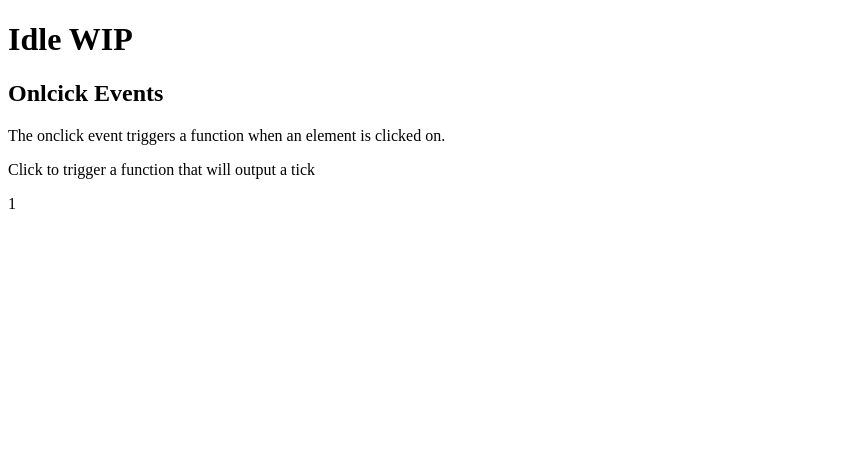
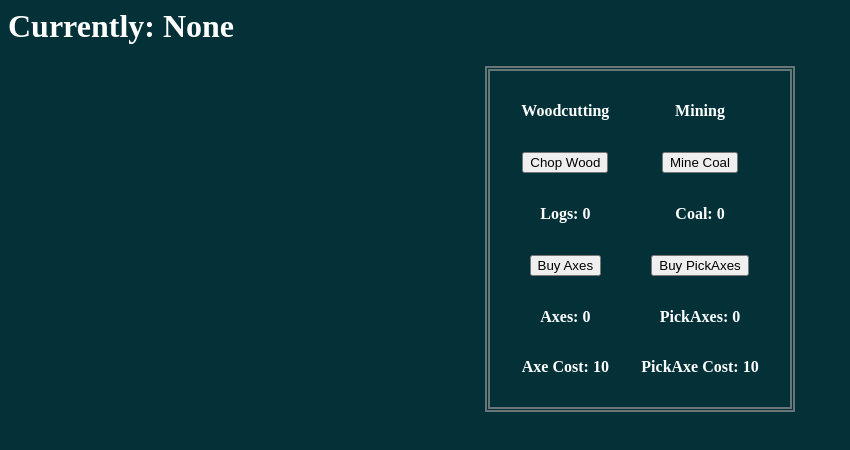
Before and after one commit to jakeray/jakeray.github.io, a plain HTML site: page index.html in a window 1280 px wide. Shown: the whole page, without its empty margins (0-850 px from the left). Drawn offline with Linux system fonts and the light colour scheme.

Commit message:
Game start added CSS + SKILLS

```diff
--- a/functions.js
+++ /dev/null
@@ -1,6 +0,0 @@
-function clock() {
-    let date = new Date();
-    let s = date.getSeconds();
-
-    return s;
-  }
--- a/index.html
+++ b/index.html
@@ -1,23 +1,39 @@
-<!DOCTYPE html>
 <html>
-<body>
-<script type = "text/javascript" src="functions.js"></script>
-<h1>Idle WIP</h1>
-<h2>Onlcick Events</h2>
+	<head>
+		<link rel="stylesheet" href="styles.css">
+	</head>
 
-<p>The onclick event triggers a function when an element is clicked on.</p>
-<p>Click to trigger a function that will output a tick</p>
+	<body>
 
-<!-- <button onclick="clickTick()">Click me</button>  -->
-<p id="Ticker"></p>
+        <h1>Currently: <span id="headerskill">None</span></h1>
 
-<script>
+        <table>
+            <tr>
+                <th>Woodcutting</th>
+                <th>Mining</th>
+            </tr>
+            <tr>
+                <th><button onclick="chopWood(1)">Chop Wood</button></th>
+                <th><button onclick="mineCoal(1)">Mine Coal</button></th>
+            </tr>
+            <tr>
+		        <th>Logs: <span id="logs">0</span>
+                <th>Coal: <span id="coal">0</span>
+            </tr>
+            <tr>
+                <th><button onclick="buyAxes()">Buy Axes</button></th>
+                <th><button onclick="buyPickAxes()">Buy PickAxes</button></th>
+            </tr>
+            <tr>
+                <th>Axes: <span id="axes">0</span></th>
+                <th>PickAxes: <span id="pickaxes">0</span></th>
+            </tr>
+            <tr>
+                <th>Axe Cost: <span id="axesCost">10</span></th>
+                <th>PickAxe Cost: <span id="pickaxesCost">10</span></th>
+            </tr>
+        </table>
 
-var a = setInterval(() => { clock(); }, 1000);
-
-document.getElementById("Ticker").innerHTML = a;
-
-</script>
-
-</body>
+		<script type="text/javascript" src="skills.js"></script>
+	</body>
 </html>
--- /dev/null
+++ b/skills.js
@@ -0,0 +1,50 @@
+var logs = 0;
+var coal = 0
+
+var activeSkill = "None"
+
+function chopWood(number){
+    activeSkill = "Woodcutting";
+    document.getElementById("headerskill").innerHTML = activeSkill;
+    logs = logs + number;
+    document.getElementById("logs").innerHTML = logs;
+};
+
+function mineCoal(number){
+    activeSkill = "Mining";
+    document.getElementById("headerskill").innerHTML = activeSkill;
+    coal = coal + number;
+    document.getElementById("coal").innerHTML = coal;
+};
+
+var axes = 0;
+var pickAxes = 0;
+
+function buyAxes(){
+    var axesCost = Math.floor(10 * Math.pow(1.1,axes));    //works out the cost of this axes
+    if(logs >= axesCost){                                  //checks that the player can afford the axe
+        axes = axes + 1;                                   //increases number of axes
+    	logs = logs - axesCost;                            //removes the logs
+        document.getElementById('axes').innerHTML = axes;  //updates the number of axes for the user
+        document.getElementById('logs').innerHTML = logs;  //updates the number of logs for the user
+    };
+    var nextCost = Math.floor(10 * Math.pow(1.1,axes));       //works out the cost of the next axes
+    document.getElementById('axesCost').innerHTML = nextCost;  //updates the axes cost for the user
+};
+
+function buyPickAxes(){
+    var pickAxesCost = Math.floor(10 * Math.pow(1.1,pickAxes));    //works out the cost of this axes
+    if(coal >= pickAxesCost){                                  //checks that the player can afford the axe
+        pickAxes = pickAxes + 1;                                   //increases number of axes
+    	coal = coal - pickAxesCost;                            //removes the logs
+        document.getElementById('pickaxes').innerHTML = pickAxes;  //updates the number of axes for the user
+        document.getElementById('coal').innerHTML = coal;  //updates the number of logs for the user
+    };
+    var nextCost = Math.floor(10 * Math.pow(1.1,pickAxes));       //works out the cost of the next axes
+    document.getElementById('pickaxesCost').innerHTML = nextCost;  //updates the axes cost for the user
+};
+
+window.setInterval(function(){
+	if(activeSkill == "Woodcutting") chopWood(axes);
+    if(activeSkill == "Mining") mineCoal(pickAxes);
+}, 1000);
--- /dev/null
+++ b/styles.css
@@ -0,0 +1,16 @@
+body {
+    background-color: rgb(3, 49, 55);
+}
+
+table {
+    color: white;
+    margin-left: auto;
+    margin-right: auto;
+    border-spacing: 30px;
+
+    border:5px double rgb(104, 118, 119);
+}
+
+h1 {
+    color: white;
+}
```
